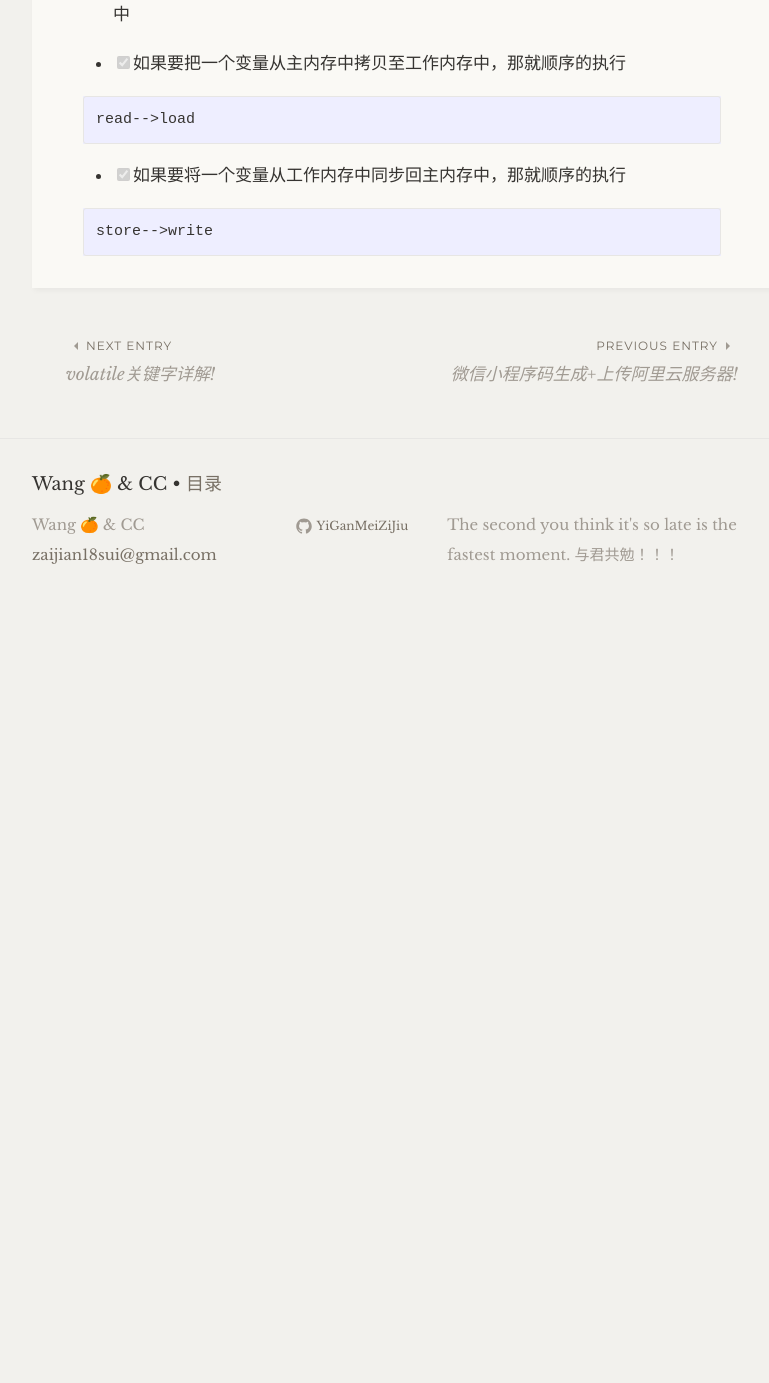
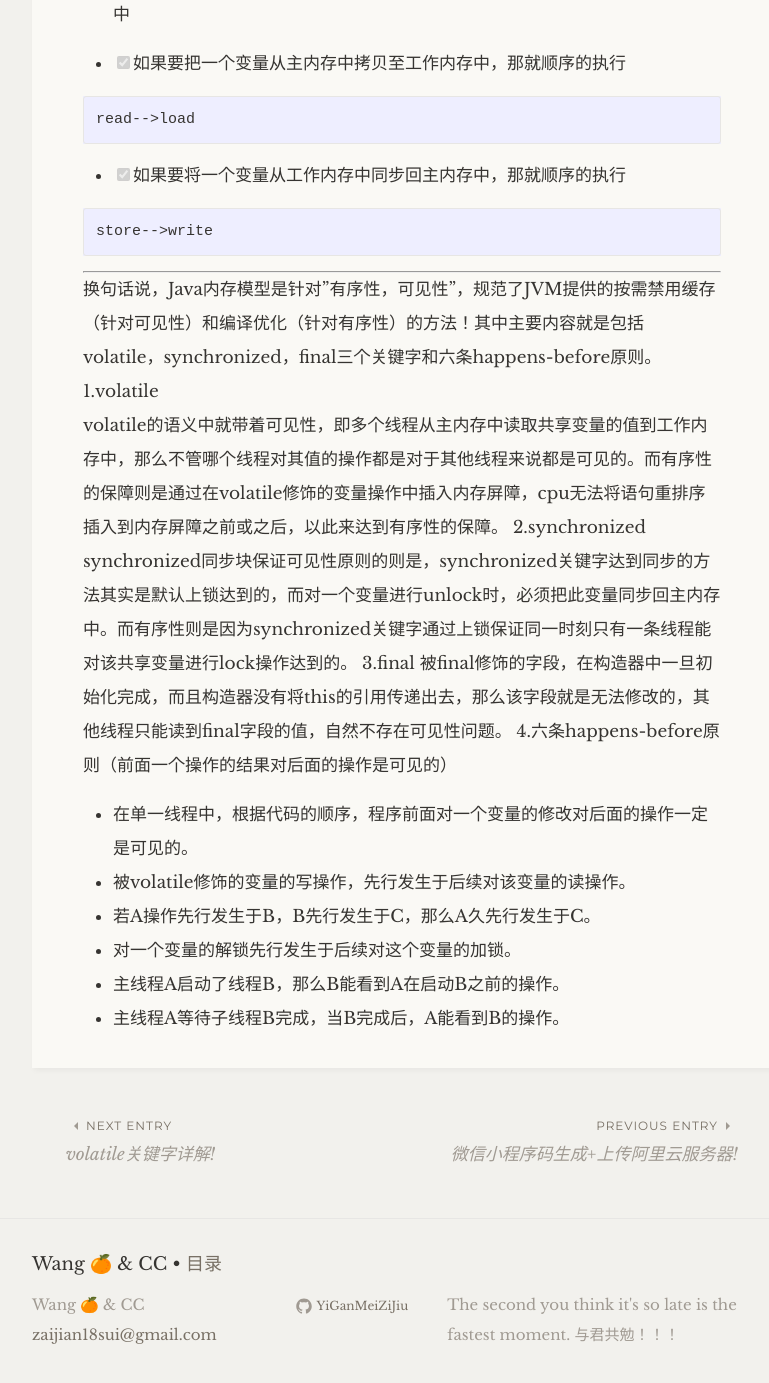
Before and after one commit to YiGanMeiZiJiu/YiGanMeiZiJiu.github.io, a Jekyll site: the page built from _posts/2019-03-01-Java内存模型概述.md, in a window 1280 px wide and 1400 px high, scrolled down 1734 px. Shown: the top 1383 px of the window, without its empty margins (238-1007 px from the left). Built offline with Jekyll 4.4.1, drawn with Linux system fonts in a browser that asks for light colours; some web fonts are replaced; before the commit the page ends 2364 px from its top, so only the background shows below that.

````diff
--- a/_posts/2019-03-01-Java内存模型概述.md
+++ b/_posts/2019-03-01-Java内存模型概述.md
@@ -46,3 +46,19 @@ read-->load
 ```
 store-->write
 ```
+
+---
+换句话说，Java内存模型是针对"有序性，可见性"，规范了JVM提供的按需禁用缓存（针对可见性）和编译优化（针对有序性）的方法！其中主要内容就是包括volatile，synchronized，final三个关键字和六条happens-before原则。
+1.volatile
+volatile的语义中就带着可见性，即多个线程从主内存中读取共享变量的值到工作内存中，那么不管哪个线程对其值的操作都是对于其他线程来说都是可见的。而有序性的保障则是通过在volatile修饰的变量操作中插入内存屏障，cpu无法将语句重排序插入到内存屏障之前或之后，以此来达到有序性的保障。
+2.synchronized
+synchronized同步块保证可见性原则的则是，synchronized关键字达到同步的方法其实是默认上锁达到的，而对一个变量进行unlock时，必须把此变量同步回主内存中。而有序性则是因为synchronized关键字通过上锁保证同一时刻只有一条线程能对该共享变量进行lock操作达到的。
+3.final
+被final修饰的字段，在构造器中一旦初始化完成，而且构造器没有将this的引用传递出去，那么该字段就是无法修改的，其他线程只能读到final字段的值，自然不存在可见性问题。
+4.六条happens-before原则（前面一个操作的结果对后面的操作是可见的）
+- 在单一线程中，根据代码的顺序，程序前面对一个变量的修改对后面的操作一定是可见的。
+- 被volatile修饰的变量的写操作，先行发生于后续对该变量的读操作。
+- 若A操作先行发生于B，B先行发生于C，那么A久先行发生于C。
+- 对一个变量的解锁先行发生于后续对这个变量的加锁。
+- 主线程A启动了线程B，那么B能看到A在启动B之前的操作。
+- 主线程A等待子线程B完成，当B完成后，A能看到B的操作。
````
Also changed, not shown: _posts/2019-03-10-Java并发模式全景图.md (added, +24 -0 lines), assets/并发全景.png (added), assets/并发全景思维导图.png (added).
